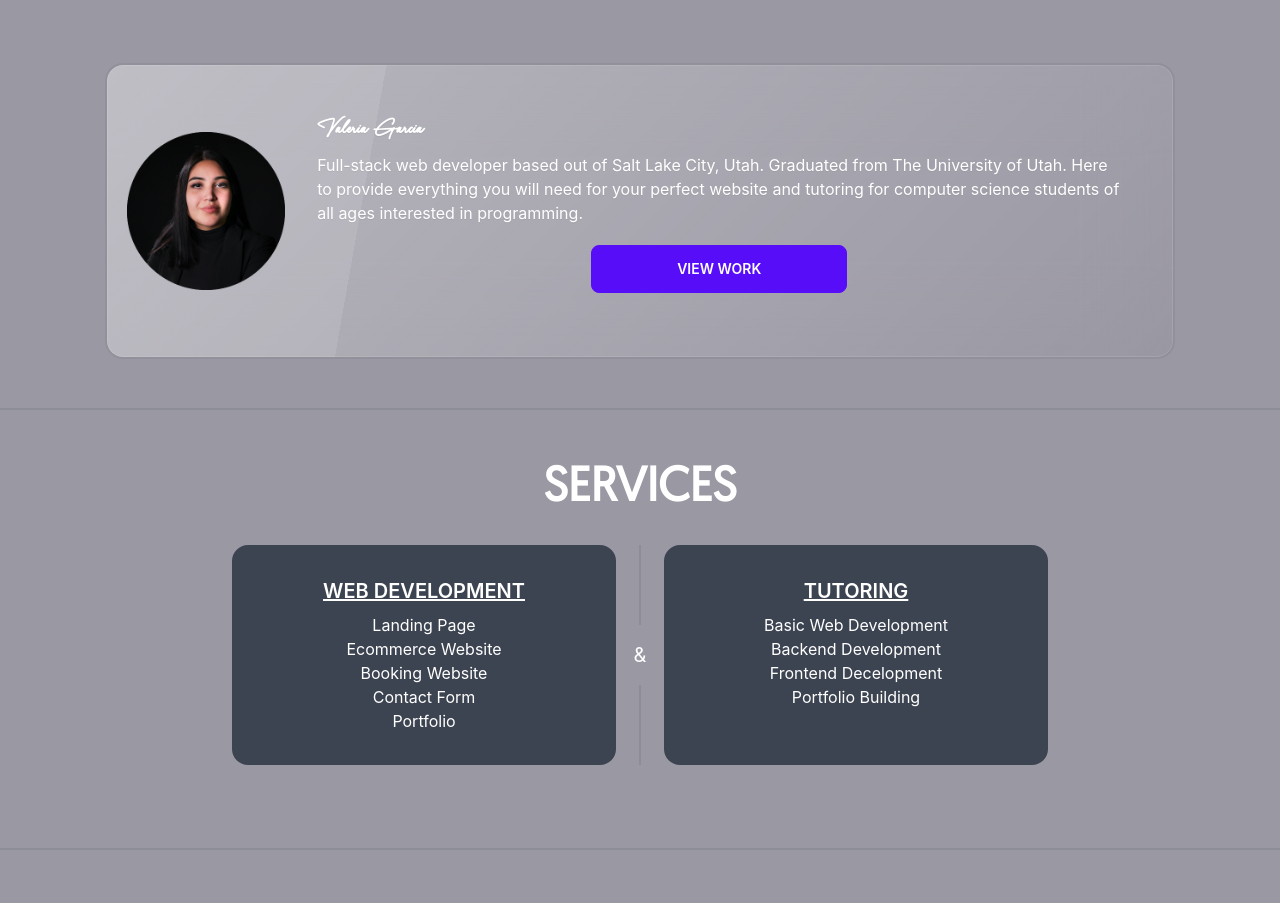
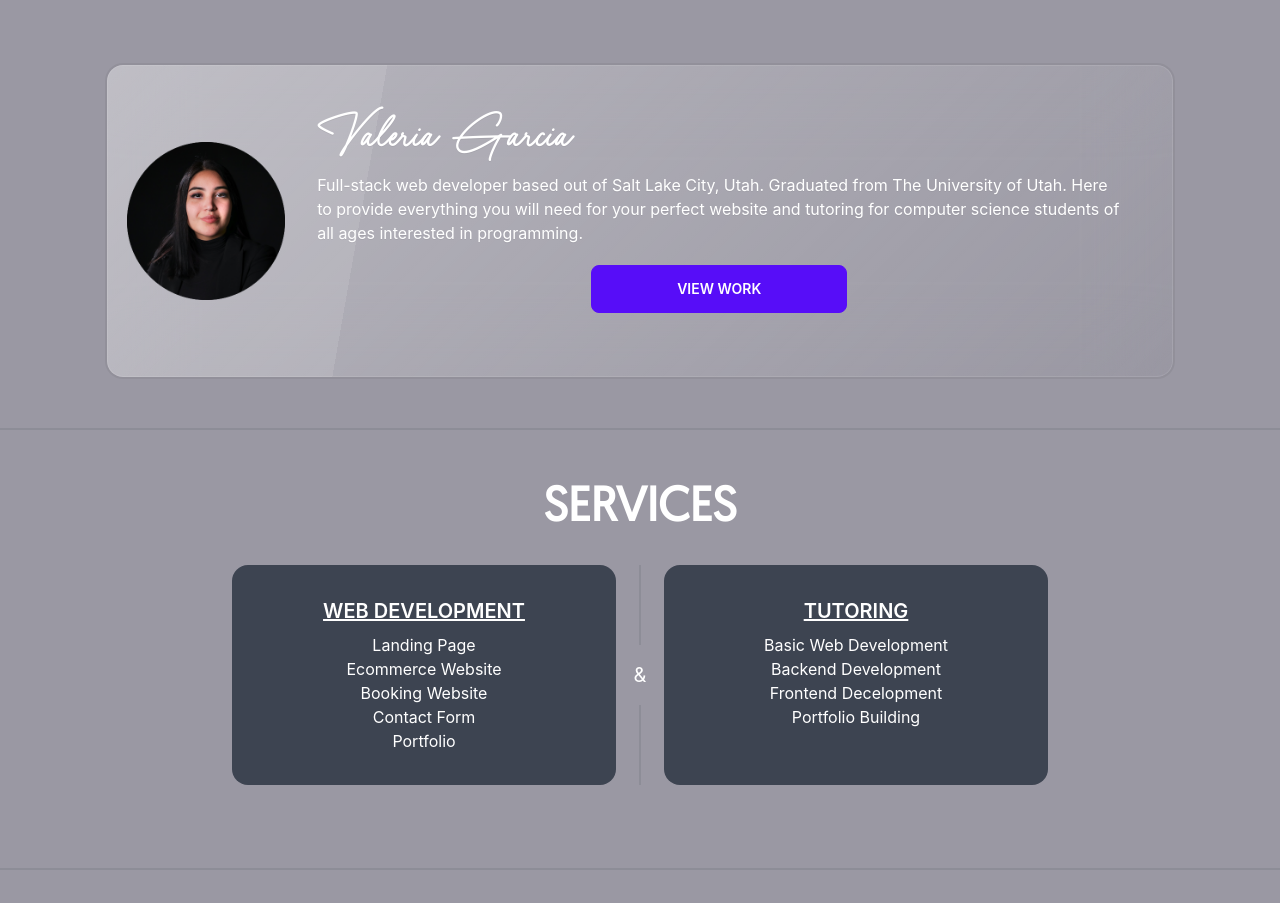
Before and after one commit to vhivestate/vhive, a React (Create React App) app: page / in a window 1280 px wide. Shown: the part 879-1782 px from the top of the page. Built offline with nearby package versions, Linux system fonts and the light colour scheme.

Commit message:
added signature

```diff
--- a/src/pages/Landing/font.css
+++ b/src/pages/Landing/font.css
@@ -15,5 +15,6 @@
 
 .signature {
     font-family:sign;
+    font-weight: lighter;
     /* font-size: larger; */
 }
--- a/src/pages/Landing/index.js
+++ b/src/pages/Landing/index.js
@@ -34,7 +34,7 @@ function Landing(){
             <div className=" card lg:card-side w-10/12 p-5 glass">
             <figure><img src={Headshot} alt="Album"/></figure>
             <div className="card-body justify-around ">
-                <h2 className="signature card-title">Valeria Garcia</h2>
+                <h2 className="signature card-title text-5xl">Valeria Garcia</h2>
                 <div className='card-text'>
                 <p className='min-w-fit'>Full-stack web developer based out of Salt Lake City, Utah. Graduated from The University of Utah. Here to provide everything you will need for your perfect website and tutoring for computer science students of all ages interested in programming. </p>
                 </div>
```
